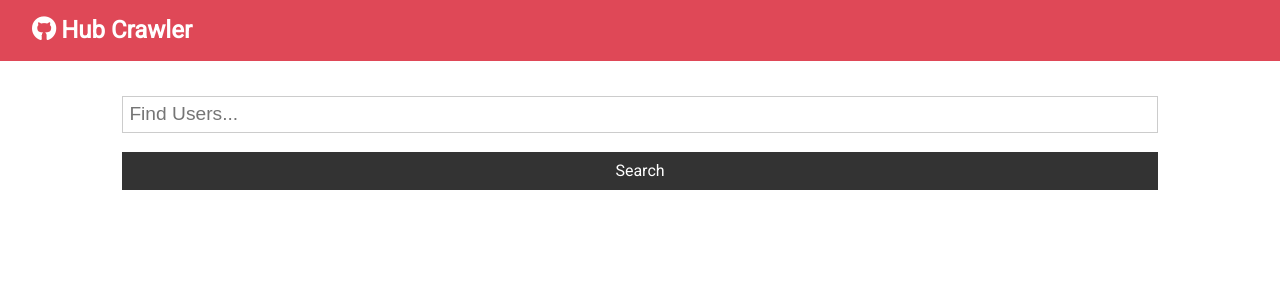
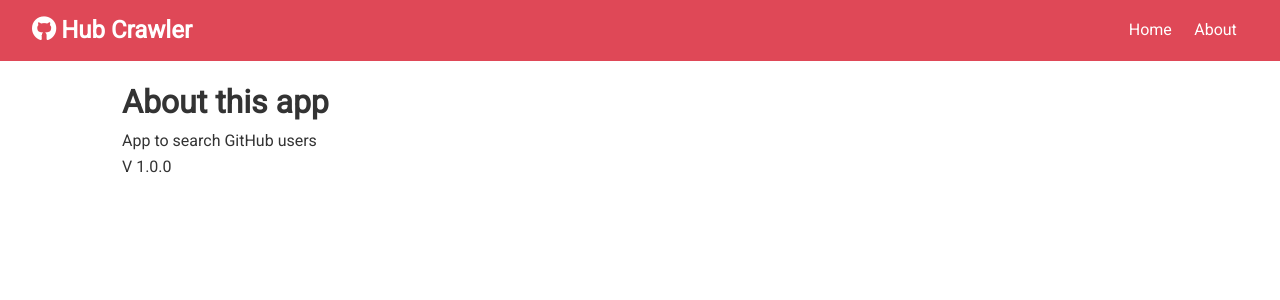
Before and after one commit to TravisPRyan/Hub-Crawler, a React (Create React App) app: page /about in a window 1280 px wide. Shown: the top 300 px of the page. Built offline with nearby package versions, Linux system fonts and the light colour scheme.

Commit message:
v8 Routes

```diff
--- a/package.json
+++ b/package.json
@@ -6,6 +6,7 @@
     "axios": "^0.19.0",
     "react": "^16.11.0",
     "react-dom": "^16.11.0",
+    "react-router-dom": "^5.1.2",
     "react-scripts": "3.2.0"
   },
   "scripts": {
--- a/src/App.js
+++ b/src/App.js
@@ -1,9 +1,11 @@
-import React, { Component } from 'react';
+import React, { Fragment, Component } from 'react';
+import {BrowserRouter as Router, Switch, Route} from 'react-router-dom';
 import Navbar from './components/layout/Navbar';
 import Users from './components/users/Users';
 import Search from './components/users/Search';
 import axios from 'axios';
 import Alert from './components/layout/Alert';
+import About from './components/pages/About';
 import './App.css';
 
 
@@ -49,10 +51,14 @@
     const {users, loading} = this.state;
 
     return (
+      <Router>
       <div className='App'>
         <Navbar title='Hub Crawler' icon='fab fa-github' />
         <div className='container'>
           <Alert alert={this.state.alert} />
+          <Switch>
+            <Route exact path='/' render={props =>(
+              <Fragment>
                 <Search
                   searchUsers={this.searchUsers}
                   clearUsers={this.clearUsers}
@@ -60,11 +66,15 @@
                   setAlert={this.setAlert}
                 />
                 <Users loading={loading} users={users}/>
-        </div>
 
-
+              </Fragment>
+            )}/>
+            <Route exact path='/about' component={About}/>
+          </Switch>
 
         </div>
+      </div>
+      </Router>
     );
   }
 };
--- a/src/components/layout/Navbar.js
+++ b/src/components/layout/Navbar.js
@@ -1,13 +1,22 @@
 import React from 'react'
 import PropTypes from 'prop-types'
+import {Link} from 'react-router-dom';
 
-
+// Use Link (react-router-dom) instaed of <a> to keep original state intact
 const Navbar = ({icon, title}) => {
     return (
         <nav className='navbar bg-primary'>
             <h1>
                 <i className={icon} /> {title}
             </h1>
+            <ul>
+                <li>
+                    <Link to="/">Home</Link>
+                </li>
+                <li>
+                    <Link to="/about">About</Link>
+                </li>
+            </ul>
         </nav>
     );
 };
--- /dev/null
+++ b/src/components/pages/About.js
@@ -0,0 +1,13 @@
+import React, {Fragment} from 'react';
+
+const About = () => {
+    return (
+        <Fragment>
+            <h1>About this app</h1>
+            <p>App to search GitHub users</p>
+            <p>V 1.0.0</p>
+        </Fragment>
+    )
+}
+
+export default About
```
Also changed, not shown: 2 other files (tests, documents, lock files or other folders). Lines whose indentation alone changed are shown as unchanged.
